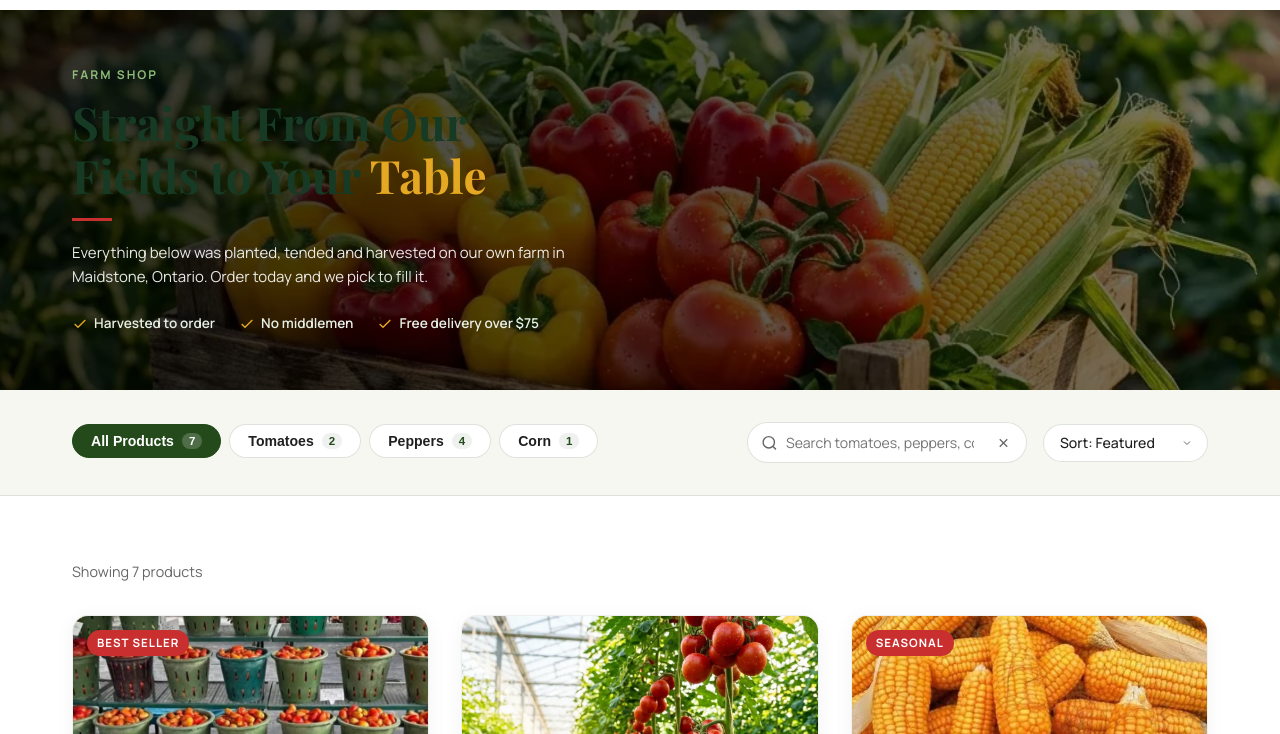
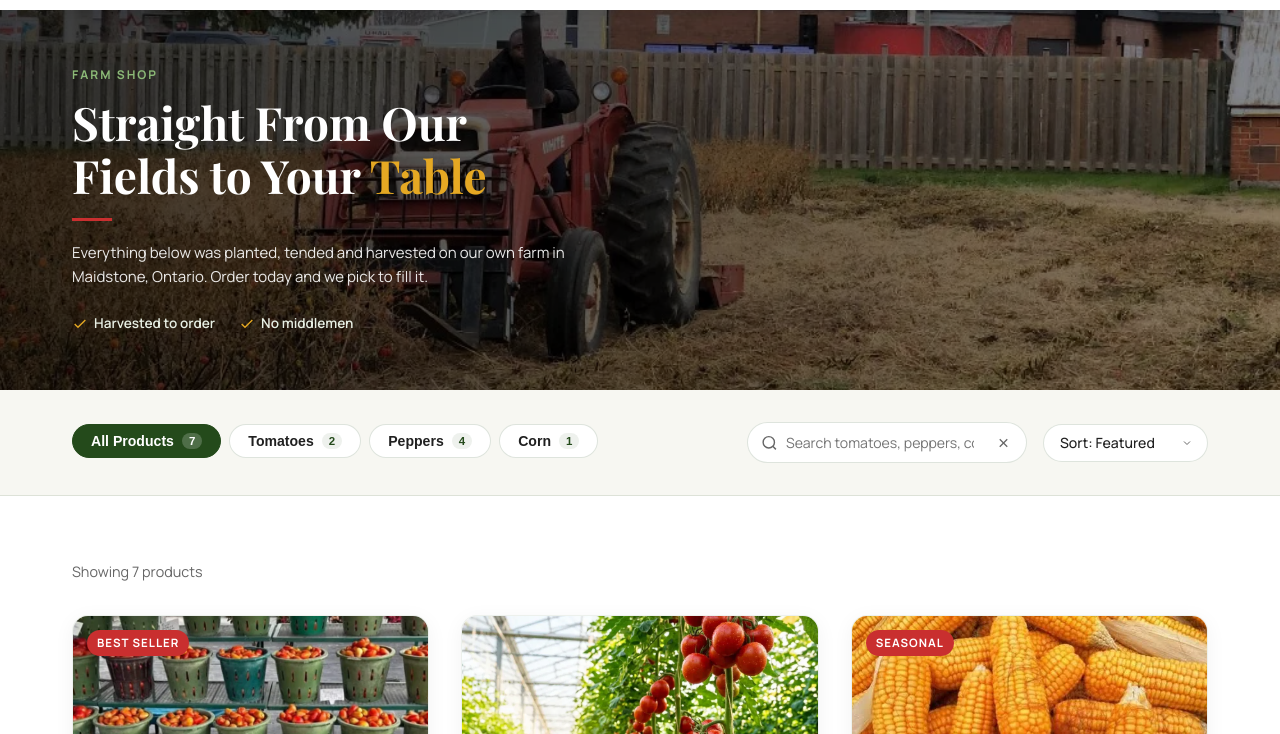
Before and after one commit to ojeniyigbenga166-glitch/Resolve-Farm, a website built with Vite: page pages/shop.html in a window 1280 px wide. Shown: the part 66-800 px from the top of the page. Built offline with nearby package versions, Linux system fonts and the light colour scheme; a web font is replaced by a local one.

Commit message:
style: align shop hero with about and farm pages, fix text bolding/color, and remove free delivery badge

```diff
--- a/css/about-ref.css
+++ b/css/about-ref.css
@@ -120,6 +120,7 @@ body.about-page::before {
 .about-hero h1 {
   color: var(--about-white);
   font-size: 46px;
+  font-weight: 700;
   line-height: 1.1;
   margin-bottom: 1.5rem;
 }
--- a/css/farm-ref.css
+++ b/css/farm-ref.css
@@ -97,6 +97,7 @@ body.farm-page::before {
   font-family: var(--font-farm-heading);
   color: var(--farm-white);
   font-size: 52px;
+  font-weight: 700;
   line-height: 1.08;
   margin: 0 0 1.5rem 0;
 }
--- a/css/shop-ref.css
+++ b/css/shop-ref.css
@@ -52,18 +52,23 @@ body.shop-page {
   position: absolute;
   top: 0; left: 0;
   width: 100%; height: 100%;
-  background-image: url('/assets/images/hero/hero-bg.webp');
+  background-image: url('/assets/images/farm/about-farmer.webp');
   background-size: cover;
   background-position: center;
   z-index: 1;
-  transform: scale(1.02);
+  animation: shopSlowZoom 20s ease-out forwards;
 }
 
 .shop-hero-overlay {
   position: absolute;
   top: 0; left: 0;
   width: 100%; height: 100%;
-  background: linear-gradient(90deg, rgba(0,0,0,0.8) 0%, rgba(0,0,0,0.5) 100%);
+  background: linear-gradient(
+    90deg,
+    rgba(0,0,0,0.72) 0%,
+    rgba(0,0,0,0.55) 50%,
+    rgba(0,0,0,0.35) 100%
+  );
   z-index: 2;
 }
 
@@ -76,6 +81,11 @@ body.shop-page {
   padding: 0 2rem;
 }
 
+.shop-hero-content {
+  max-width: 520px;
+  animation: shopFadeUp 1s ease-out;
+}
+
 .shop-hero-eyebrow {
   display: block;
   font-size: 0.75rem;
@@ -88,7 +98,9 @@ body.shop-page {
 
 .shop-hero h1 {
   font-family: var(--font-shop-heading);
+  color: var(--shop-white);
   font-size: 46px;
+  font-weight: 700;
   line-height: 1.15;
   margin: 0 0 1rem 0;
 }
@@ -2263,3 +2275,14 @@ body.shop-page {
     padding: 1rem;
   }
 }
+
+/* Keyframe Animations */
+@keyframes shopSlowZoom {
+  0% { transform: scale(1); }
+  100% { transform: scale(1.05); }
+}
+
+@keyframes shopFadeUp {
+  0% { opacity: 0; transform: translateY(20px); }
+  100% { opacity: 1; transform: translateY(0); }
+}
--- a/pages/shop.html
+++ b/pages/shop.html
@@ -82,6 +82,7 @@
       <div class="shop-hero-bg"></div>
       <div class="shop-hero-overlay"></div>
       <div class="shop-hero-container">
+        <div class="shop-hero-content">
           <span class="shop-hero-eyebrow">FARM SHOP</span>
           <h1>Straight From Our<br>Fields to Your <span>Table</span></h1>
           <div class="shop-hero-divider"></div>
@@ -95,10 +96,7 @@
               <svg width="16" height="16" viewBox="0 0 24 24" fill="none" stroke="currentColor" stroke-width="2" aria-hidden="true"><polyline points="20 6 9 17 4 12"/></svg>
               No middlemen
             </span>
-          <span>
-            <svg width="16" height="16" viewBox="0 0 24 24" fill="none" stroke="currentColor" stroke-width="2" aria-hidden="true"><polyline points="20 6 9 17 4 12"/></svg>
-            Free delivery over $75
-          </span>
+          </div>
         </div>
       </div>
     </section>
```
Lines whose indentation alone changed are shown as unchanged.
